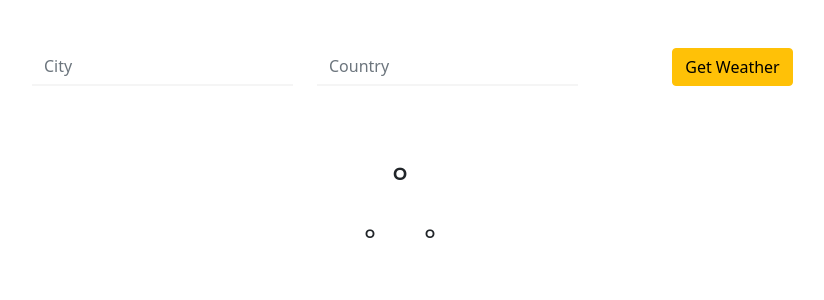
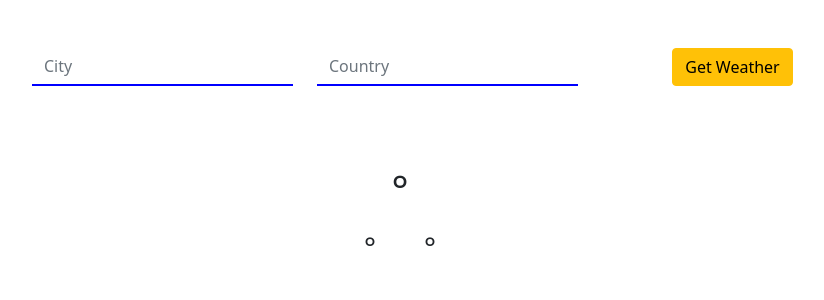
Before and after one commit to NisarCoderHive/weather-app, a React (Create React App) app: page / in a window 1280 px wide. Shown: the top 300 px of the page, without its empty margins (240-1064 px from the left). Built offline with nearby package versions, Linux system fonts and the light colour scheme.

Commit message:
After refactoring

```diff
--- a/src/App.js
+++ b/src/App.js
@@ -33,12 +33,17 @@ class App extends React.Component{
     let cell = Math.floor(temp - 273.15);
     return cell;
   }
+// defactor  city and country b
+getCityCountry = event =>{
+  event.preventDefault();
 
-  getWeather = async e => {
-    e.preventDefault();
+  const country = event.target.elements.country.value;
+  const city = event.target.elements.city.value;
+  this.getWeather(country,city)
 
-    const country = e.target.elements.country.value;
-    const city = e.target.elements.city.value;
+}
+getWeather = async (country,city) => {
+
 
     if (country && city) {
       const api_call = await fetch(
@@ -71,7 +76,7 @@ class App extends React.Component{
   render() {
     return (
       <div className="App">
-        <Form loadweather={this.getWeather} error={this.state.error} />
+        <Form loadweather={this.getCityCountry} error={this.state.error} />
         <Weather
           cityname={this.state.city}
           // weatherIcon={this.state.icon}
--- a/src/app_component/form.style.css
+++ b/src/app_component/form.style.css
@@ -8,6 +8,6 @@ form {
     background-color: transparent;
     color: black;
     border: none;
-    border-bottom: 2px solid whitesmoke;
+    border-bottom: 2px solid blue;
     border-radius: 0;
   }
--- a/src/app_component/weather.components.jsx
+++ b/src/app_component/weather.components.jsx
@@ -4,7 +4,7 @@ const Weather = (props)=>{
     return(
         <div className="container">
         <div className="cards">
-            <h1>{props.cityname}</h1>
+            <h1 className="pt-2">{props.cityname}</h1>
 
             <h5 className="py-4">
             </h5>
```
